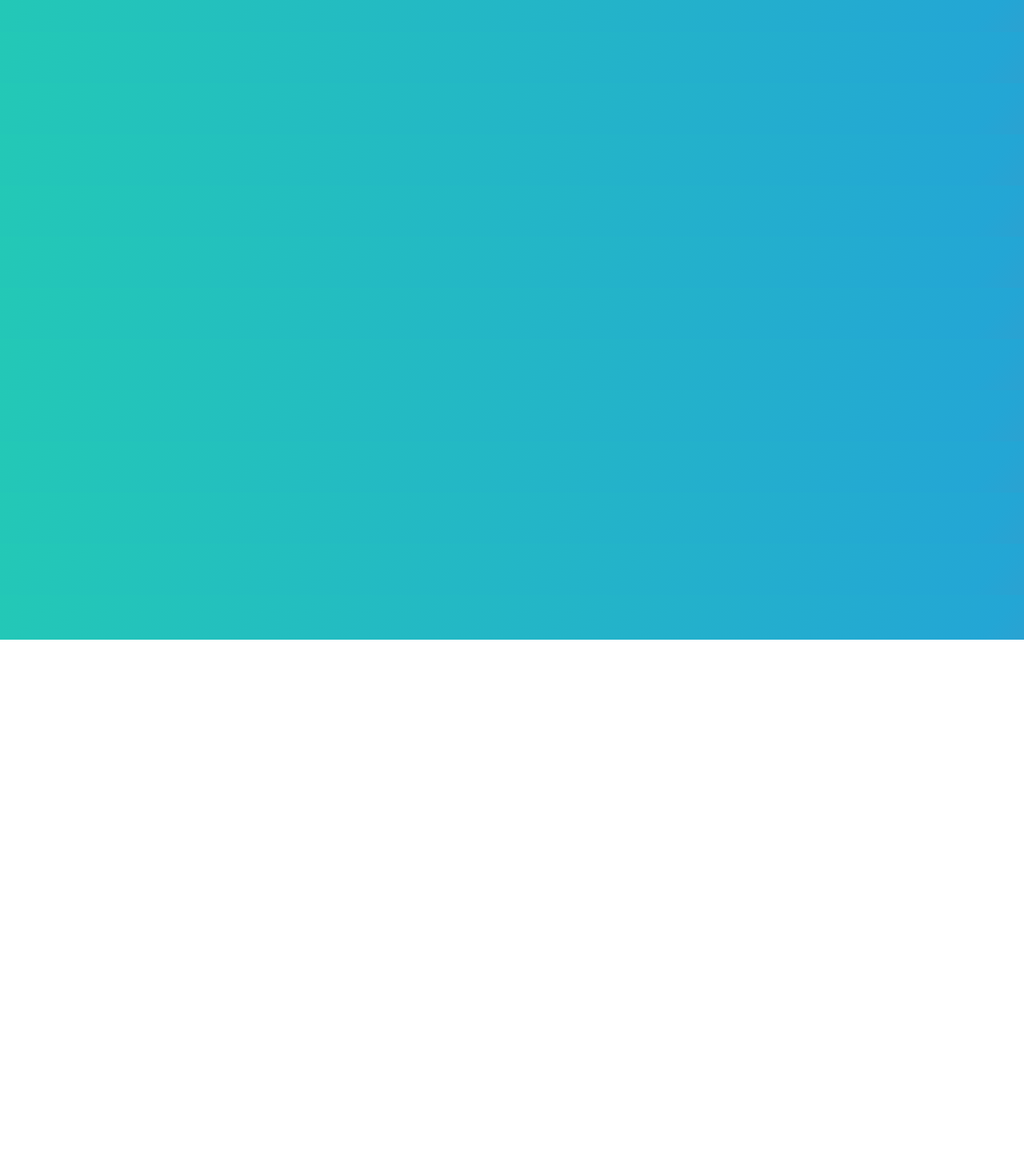
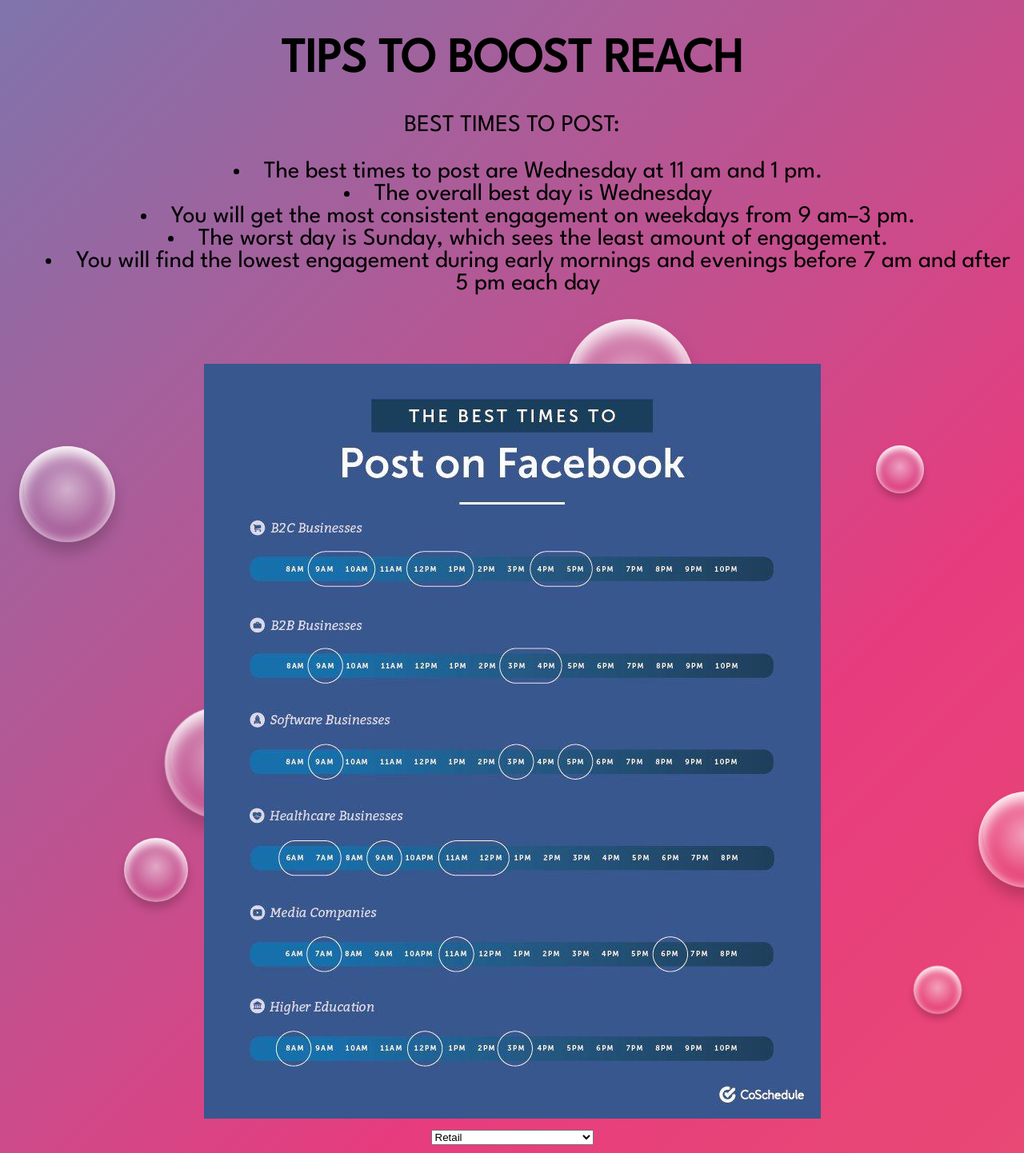
Before and after one commit to ishaan812/LOC4.0_PleaseWork, a React (Create React App) app in the folder social_media/: page /facebook in a window 1280 px wide. Before the commit this address had no page. Shown: the whole page at 80% size. Before the commit the page ends 800 px from the top, so only its background shows below. Built offline with nearby package versions, Linux system fonts and the light colour scheme.

Commit message:
jksfjd;f
ljdld

```diff
--- a/social_media/src/App.js
+++ b/social_media/src/App.js
@@ -3,6 +3,7 @@
 import Signin from './components/signin/signin.jsx';
 import Lobby from './components/lobby/lobby.jsx'
 import Instagram from './components/Instagrampage/instagram.jsx';
+import Facebook from './components/facebook.jsx';
 import {BrowserRouter as Router,Route,Routes} from "react-router-dom"
 import './App.css'
 
@@ -15,6 +16,7 @@
           <Route path="/lobby" exact element={<Lobby />} />
           <Route path="/signin" exact element={<Signin/>} />
           <Route path="/instagram" exact element={<Instagram />} />
+          <Route path="/facebook" exact element={<Facebook />} />
           <Route path="/" exact element={<Landing/>} />
         </Routes>
       </Router>
--- a/social_media/src/components/facebook.css
+++ b/social_media/src/components/facebook.css
@@ -0,0 +1,18 @@
+@import url('https://fonts.googleapis.com/css2?family=League+Spartan&family=Sigmar+One&display=swap');
+
+.tips{
+    margin-top: 20px;
+    color: black;
+    font-weight: bold;
+}
+
+ul{
+    text-align: center;
+    list-style: inside;
+    align-items: center;
+}
+
+.list{
+    text-align: center;
+    font-family: 'League Spartan', sans-serif;
+}
--- a/social_media/src/components/facebook.jsx
+++ b/social_media/src/components/facebook.jsx
@@ -0,0 +1,47 @@
+import React, { useState } from 'react'
+import './facebook.css'
+
+const Facebook = () => {
+    const [DropDownList,SetDropDownList]=useState("");
+  return (
+    <div>
+        <div className="background-wrap">
+    <div className="bubble x1"></div>
+    <div className="bubble x2"></div>
+    <div className="bubble x3"></div>
+    <div className="bubble x4"></div>
+    <div className="bubble x5"></div>
+    <div className="bubble x6"></div>
+    <div className="bubble x7"></div>
+    <div className="bubble x8"></div>
+    <div className="bubble x9"></div>
+    <div className="bubble x10"></div>
+</div>
+    <h1 className='tips'> TIPS TO BOOST REACH </h1>
+    <p className='list'> BEST TIMES TO POST:
+    <ul> <li>The best times to post are Wednesday at 11 am and 1 pm.</li>
+    <li>The overall best day is Wednesday</li>
+    <li>You will get the most consistent engagement on weekdays from 9 am–3 pm.</li>
+    <li>The worst day is Sunday, which sees the least amount of engagement. </li>
+    <li>You will find the lowest engagement during early mornings and evenings before 7 am and after 5 pm each day</li>
+    </ul>
+    </p>
+    <br></br>
+    <br></br>
+    <img src={require('./facebook.jpeg')} alt="time" />
+
+    <br/>
+  <select className='dropdown' value={DropDownList} onChange={event=>{SetDropDownList(event.target.value);console.log(event.target.value)}}>
+      <option value="Retail">Retail</option>
+      <option value="Food and Beverage">Food and Beverage</option>
+      <option value="Healthcare">Healthcare</option>
+      <option value="Education">Education</option>
+      <option value="Travel and Tourism">Travel and Tourism</option>
+      <option value="Tech Media and Entertainment">Tech Media and Entertainment</option>
+    </select>
+
+    </div>
+  )
+}
+
+export default Facebook
--- a/social_media/src/components/lobby/lobby.jsx
+++ b/social_media/src/components/lobby/lobby.jsx
@@ -14,16 +14,13 @@
 
   const InstagramAuth = (event) => {
     event.preventDefault();
-    SetInstaAuth(true);
+    window.location.replace("http://localhost:3000/instagram");
     }
 
  const FacebookAuth =(event)=>{
      event.preventDefault();
-     axios.get("http://localhost:5000/auth/facebook/", ) //{headers: {'Access-Control-Allow-Origin': "*"}}
-     .then(res=>{console.log(res);SetData(res.data);})
-     .catch((error) => {
-       console.log(error);
-     });
+     window.location.replace("http://localhost:3000/facebook");
+
  }
 
 
--- a/social_media/src/components/signin/signin.css
+++ b/social_media/src/components/signin/signin.css
@@ -36,6 +36,8 @@
       font-family: 'League Spartan' , sans-serif;
       padding-top: 5px;
       padding-bottom: 5px;
+      font-weight: bold;
+      font-size: 15px;
 }
 
 .but:hover{
```
Also changed, not shown: social_media/src/components/facebook.jpeg (added).
